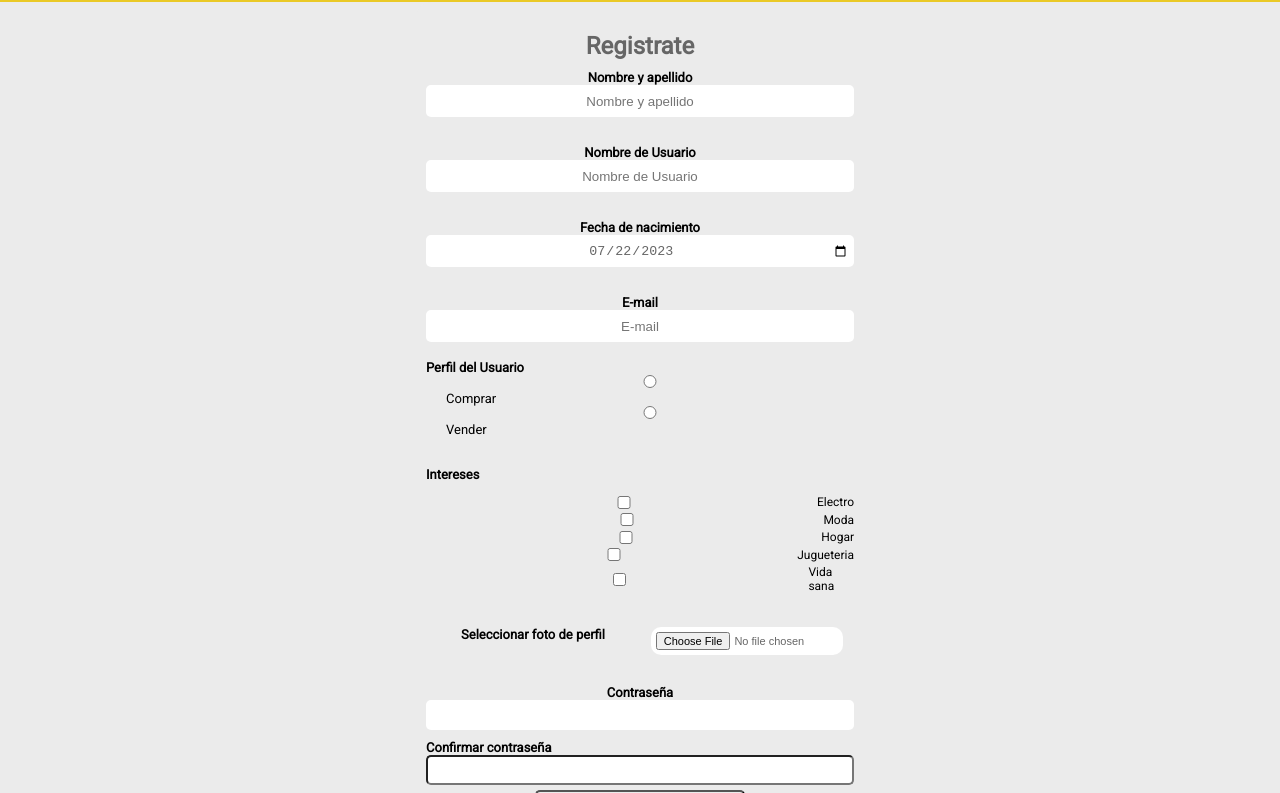
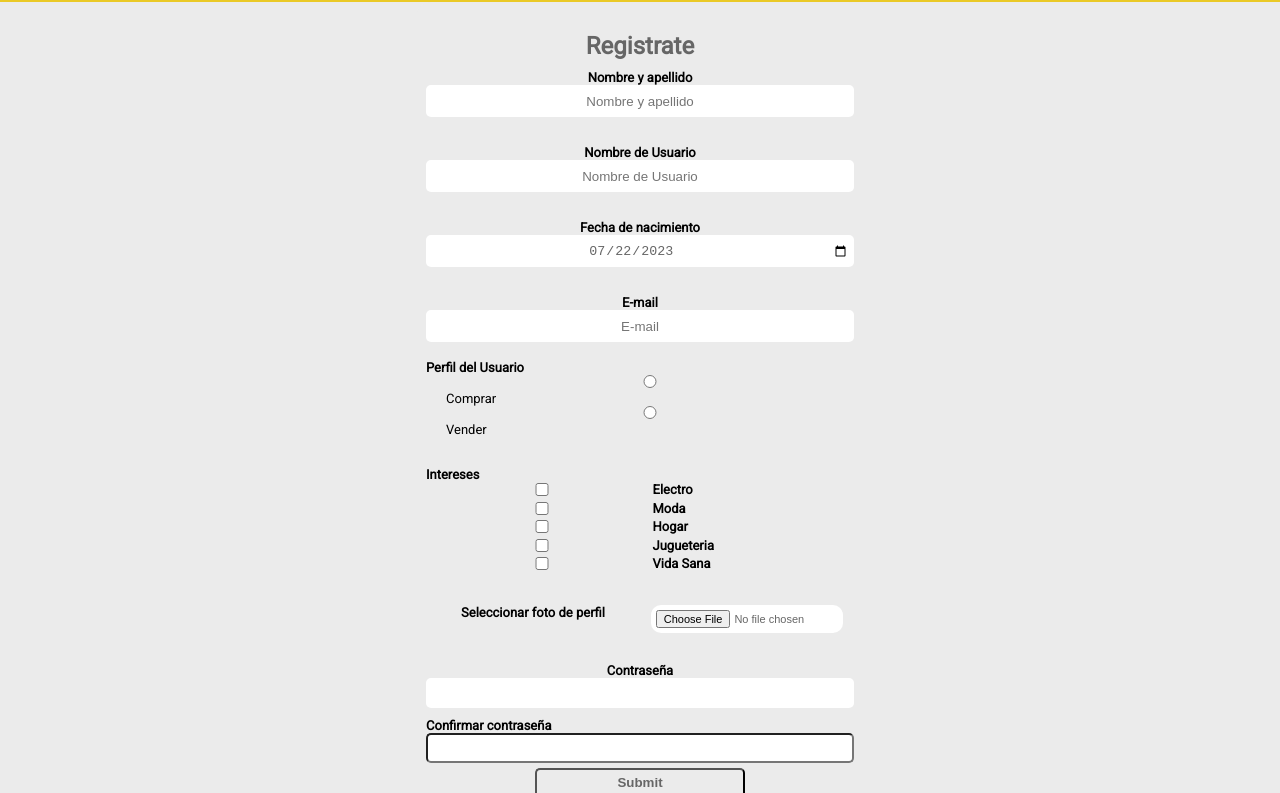
Before and after one commit to fernandojbcba/mercadoliebre, a website: page views/register.html in a window 1280 px wide. Shown: the part 405-1198 px from the top of the page. Drawn offline with Linux system fonts and the light colour scheme.

Commit message:
arregalando register

```diff
--- a/public/css/register.css
+++ b/public/css/register.css
@@ -146,7 +146,7 @@ input#user {
   font-size: 13px;
   width: 100%;
   text-align: left;
-  margin-bottom: 13px;
+
 }
 
 .interests input {
--- a/views/register.html
+++ b/views/register.html
@@ -138,41 +138,46 @@
                 type="checkbox"
                 id="interest"
                 value="electro"
-                name="interests"
-              />Electro
+                name="electro"
+              />
+              <label for="electro">Electro</label>
             </div>
             <div class="interests-div">
               <input
                 type="checkbox"
                 id="interest"
                 value="moda"
-                name="interests"
+                name="moda"
               />
-              Moda
+              <label for="moda">Moda</label>
+
             </div>
             <div class="interests-div">
               <input
                 type="checkbox"
                 id="interest"
                 value="hogar"
-                name="interests"
-              />Hogar
+                name="hogar"
+              />
+              <label for="hogar">Hogar</label>
             </div>
             <div class="interests-div">
               <input
                 type="checkbox"
                 id="interest"
                 value="jugueteria"
-                name="interests"
-              />Jugueteria
+                name="jugueteria"
+              />
+              <label for="jugueteria">Jugueteria</label>
             </div>
             <div class="interests-div">
               <input
                 type="checkbox"
                 id="interest"
                 value="vidaSana"
-                name="interests"
-              />Vida sana
+                name="vidaSana"
+              />
+              <label for="vidaSana">Vida Sana</label>
             </div>
           </div>
         </div>
```
